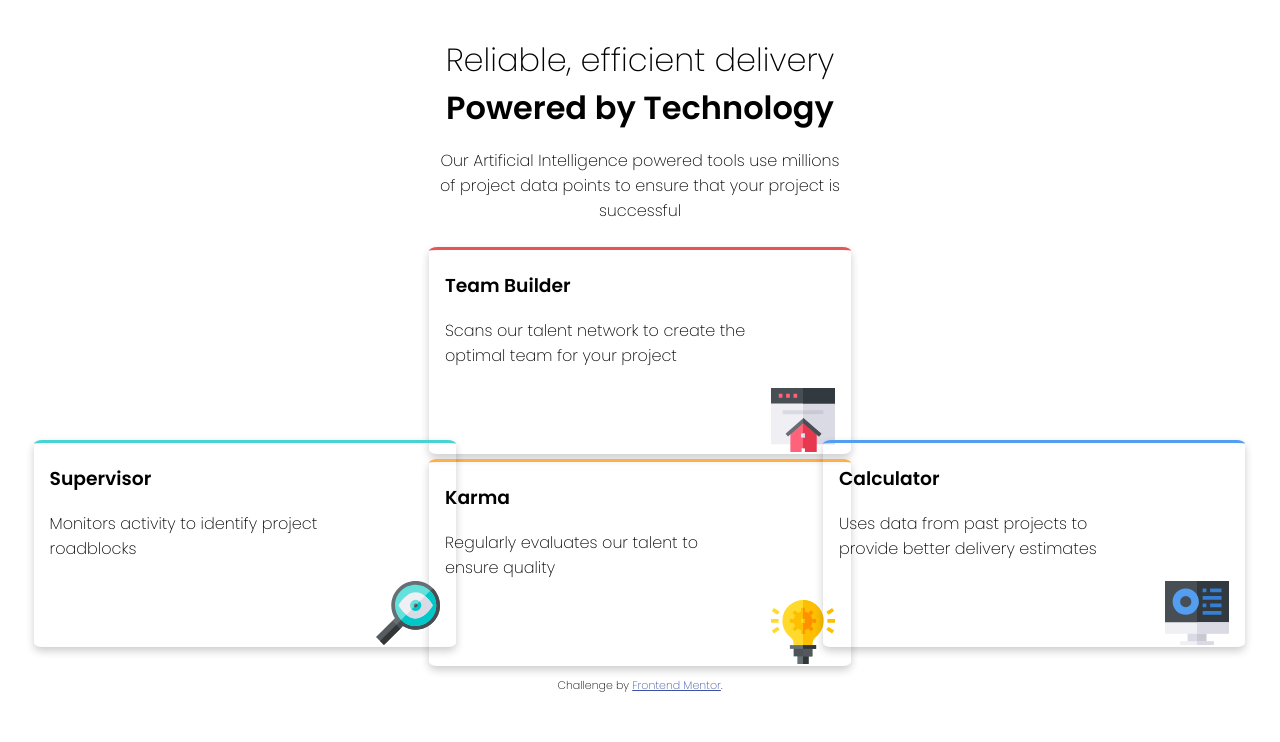
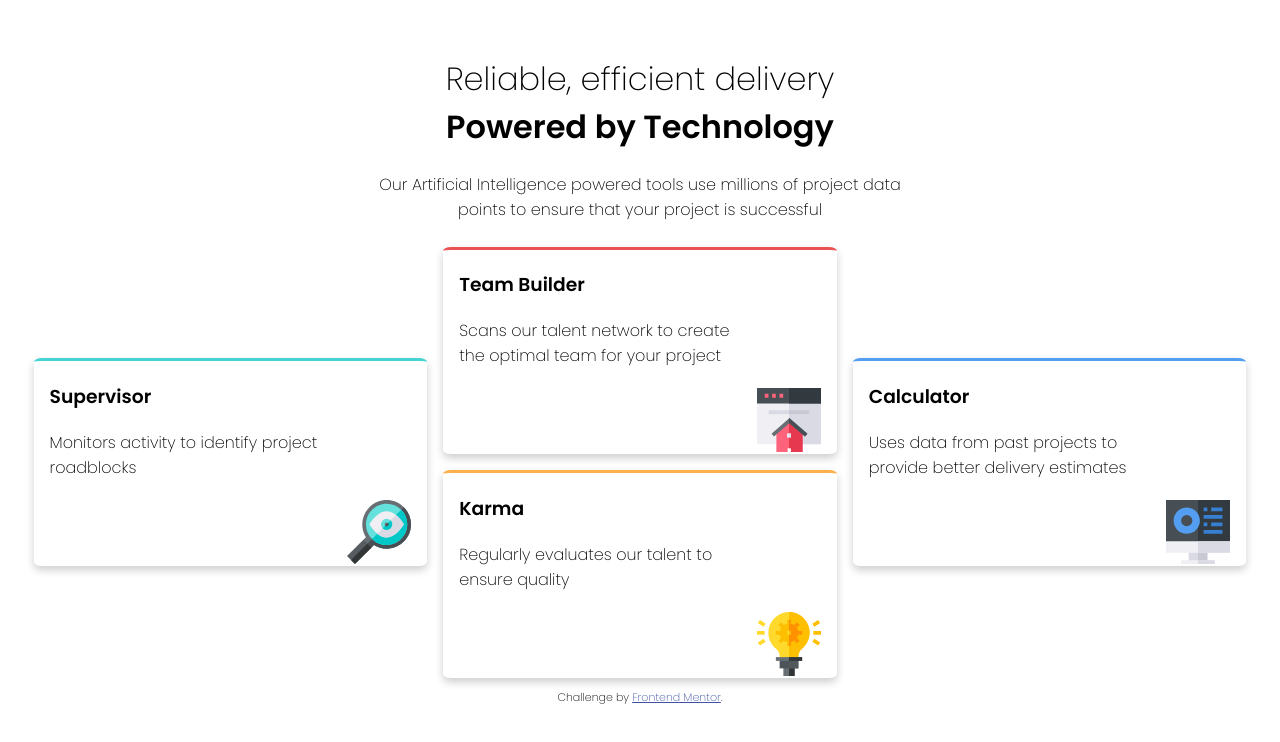
Before and after one commit to MindSet0/Four-Card-Feature-Section, a plain HTML site: page index.html in a window 1280 px wide. Drawn offline with Linux system fonts and the light colour scheme.

Commit message:
Add grid

```diff
--- a/index.html
+++ b/index.html
@@ -20,10 +20,11 @@
   </head>
   <body>
     <div class="header">
-      <h1>Reliable, efficient delivery <strong>Powered by Technology</strong></h1>
+      <h1>Reliable, efficient delivery <br>
+      <strong>Powered by Technology</strong></h1>
 
       <p>
-        Our Artificial Intelligence powered tools use millions of project data
+        Our Artificial Intelligence powered tools use millions of project data <br>
         points to ensure that your project is successful
       </p>
     </div>
--- a/styles.css
+++ b/styles.css
@@ -12,7 +12,6 @@ body {
 }
 
 h1 {
-  margin: 2px;
   font-weight: 200;
 }
 
@@ -20,22 +19,22 @@ p {
   font-weight: 200;
 }
 
-/* strong {
-  font-weight: 600;
-} */
-
 .header {
   text-align: center;
   margin-bottom: 2%;
-  padding: 0 33%;
+
+}
+
+.container {
+  display: grid;
+  grid-template-columns: 1fr 1fr 1fr 1fr 1fr 1fr;
+  gap: 1em;
 }
 
 .card {
   box-shadow: 0 4px 8px 0 rgba(0, 0, 0, 0.2);
   padding: 2px 16px;
   border-radius: 2%;
-  height: 200px;
-  width: 390px;
   border-top: solid;
 }
 
@@ -54,23 +53,24 @@ img {
 
 #supervisor {
   border-color: hsl(180, 62%, 55%);
-  position: absolute;
-  top: 55%;
+  grid-column: 1 / span 2;
+  grid-row: 2 / span 2;
 }
 
 #team-builder {
   border-color: hsl(0, 78%, 62%);
-  margin: 5px auto;
+  grid-column: 3 / span 2;
+  grid-row: 1 / span 2;
 }
 
 #karma {
   border-color: hsl(34, 97%, 64%);
-  margin: 5px auto;
+  grid-column: 3 / span 2;
+  grid-row: 3 / span 2;
 }
 
 #calculator {
   border-color: hsl(212, 86%, 64%);
-  position: absolute;
-  top: 55%;
-  right: 35px;
+  grid-column: 5 / span 2;
+  grid-row: 2 / span 2;
 }
```
